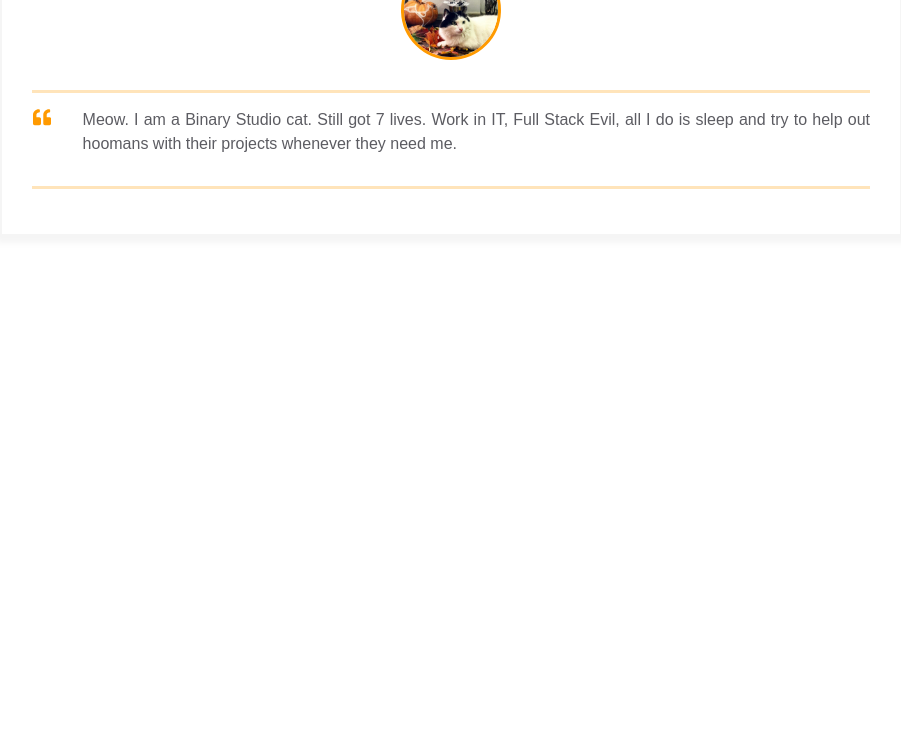
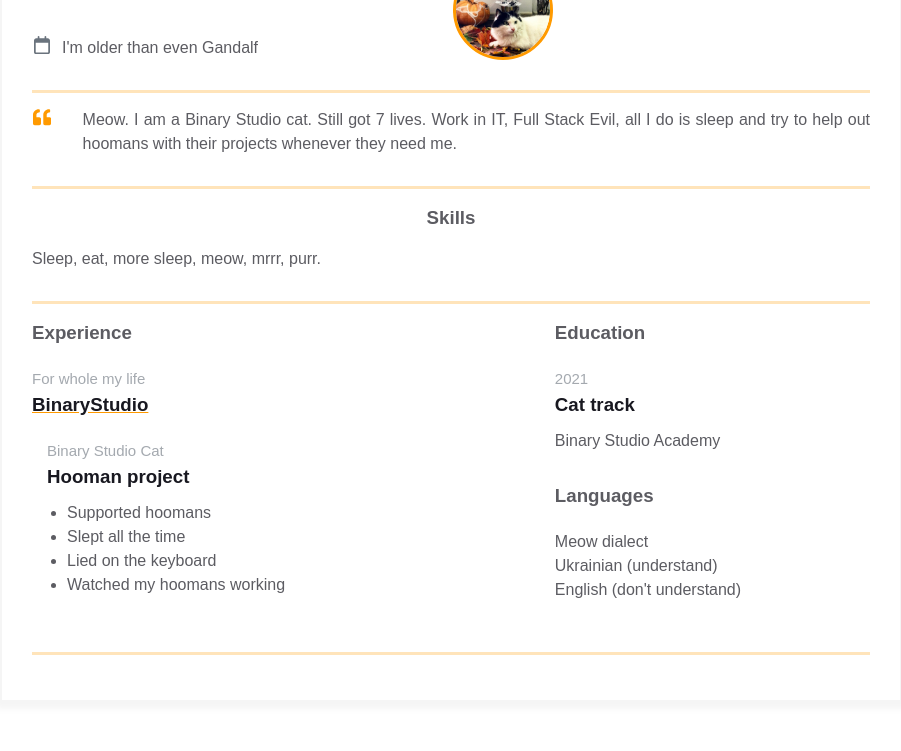
Before and after one commit to Elador13/homepage, a plain HTML site: page index.html in a window 1280 px wide. Shown: the part 242-993 px from the top of the page, without its empty margins (189-1090 px from the left). Before the commit the page ends 800 px from the top, so only its background shows below. Drawn offline with Linux system fonts and the light colour scheme.

Commit message:
Added Skills & Experience blocks

```diff
--- a/index.html
+++ b/index.html
@@ -16,6 +16,32 @@
 
         <div class="contact_info_container fh">
           <div class="contact-info__block">
+            <a href="" rel="author" class="contact-info__item">
+              <div class="contact-info__item-icon-wrapper">
+                <svg class="contact-info__item-icon" xmlns="http://www.w3.org/2000/svg" viewBox="0 0 384 512">
+                  <path
+                          d="M172.268 501.67C26.97 291.031 0 269.413 0 192 0 85.961 85.961 0 192 0s192 85.961 192 192c0 77.413-26.97 99.031-172.268 309.67-9.535 13.774-29.93 13.773-39.464 0zM192 272c44.183 0 80-35.817 80-80s-35.817-80-80-80-80 35.817-80 80 35.817 80 80 80z">
+                  </path>
+                </svg>
+              </div>
+              <span>Lviv, Ukraine</span>
+            </a>
+
+            <a href="" rel="author" class="contact-info__item">
+              <div class="contact-info__item-icon-wrapper">
+                <svg class="contact-info__item-icon" xmlns="http://www.w3.org/2000/svg" viewBox="0 0 448 512">
+                  <path d="M152 64H296V24C296 10.75 306.7 0 320 0C333.3 0 344 10.75 344 24V64H384C419.3 64 448 92.65 448 128V448C448 483.3 419.3 512 384 512H64C28.65 512 0 483.3 0 448V128C0 92.65 28.65 64 64 64H104V24C104 10.75 114.7 0 128 0C141.3 0 152 10.75 152 24V64zM48 448C48 456.8 55.16 464 64 464H384C392.8 464 400 456.8 400 448V192H48V448z"/>
+                </svg>
+              </div>
+              <span>I'm older than even Gandalf</span>
+            </a>
+          </div>
+
+          <div class="contact-info__block contact-info__block--center">
+            <img class="contact-info__avatar" src="assets/Bulka.jpg" alt="Avatar">
+          </div>
+
+          <div class="contact-info__block">
             <a href="https://ua.linkedin.com/company/binary-studio_241166" rel="author" class="contact-info__item">
               <div class="contact-info__item-icon-wrapper">
                 <svg class="contact-info__item-icon" xmlns="http://www.w3.org/2000/svg" viewBox="0 0 448 512">
@@ -28,22 +54,7 @@
             </a>
           </div>
 
-            <div class="contact-info__block contact-info__block--center">
-              <img class="contact-info__avatar" src="assets/Bulka.jpg" alt="Avatar">
-            </div>
 
-            <div class="contact-info__block">
-              <a href="" rel="author" class="contact-info__item">
-                <div class="contact-info__item-icon-wrapper">
-                  <svg class="contact-info__item-icon" xmlns="http://www.w3.org/2000/svg" viewBox="0 0 384 512">
-                    <path
-                            d="M172.268 501.67C26.97 291.031 0 269.413 0 192 0 85.961 85.961 0 192 0s192 85.961 192 192c0 77.413-26.97 99.031-172.268 309.67-9.535 13.774-29.93 13.773-39.464 0zM192 272c44.183 0 80-35.817 80-80s-35.817-80-80-80-80 35.817-80 80 35.817 80 80 80z">
-                    </path>
-                  </svg>
-                </div>
-                <span>Lviv, Ukraine</span>
-              </a>
-            </div>
         </div>
       </div>
     </div>
@@ -66,6 +77,67 @@
         </div>
       </div>
     </div>
+
+    <div class="container">
+      <div class="resume__block">
+        <div class="skills">
+          <h3 class="skills__header">Skills</h3>
+          <p class="skills__text">Sleep, eat, more sleep, meow, mrrr, purr. </p>
+        </div>
+      </div>
+    </div>
+
+    <div class="container">
+      <div class="resume__block">
+        <div class="main-info fh">
+
+          <div class="experiences">
+            <h3 class="experiences__header">Experience</h3>
+            <div class="experiences__company">
+              <div class="experiences__company-header">
+                <span class="experiences__company-header-durability">For whole my life</span>
+                <h3 class="experiences__company-header-name">BinaryStudio</h3>
+              </div>
+
+              <div class="experiences__company-project">
+                <span class="experiences__company-project-role">Binary Studio Cat</span>
+                <h3 class="experiences__company-project-name">Hooman project</h3>
+                <ul class="experiences__company-project-responsibilities">
+                  <li>Supported hoomans</li>
+                  <li>Slept all the time</li>
+                  <li>Lied on the keyboard</li>
+                  <li>Watched my hoomans working</li>
+                </ul>
+              </div>
+            </div>
+          </div>
+
+          <div class="additional-info fv">
+            <div class="additional-info__education">
+              <h3 class="additional-info__education-header">Education</h3>
+              <div class="additional-info__education-university">
+                <span class="additional-info__education-university-durability">2021</span>
+                <h3 class="additional-info__education-university-speciality">Cat track</h3>
+                <p class="additional-info__education-university-name">Binary Studio Academy</p>
+              </div>
+            </div>
+
+            <div class="additional-info__languages">
+              <h3 class="additional-info__languages-header">Languages</h3>
+              <p class="additional-info__languages-item">
+                Meow dialect
+              </p>
+              <p class="additional-info__languages-item">
+                Ukrainian (understand)
+              </p>
+              <p class="additional-info__languages-item">
+                English (don't understand)
+              </p>
+            </div>
+          </div>
+        </div>
+      </div>
+    </div>
   </div>
 </main>
 </body>
```
Lines whose indentation alone changed are shown as unchanged.
